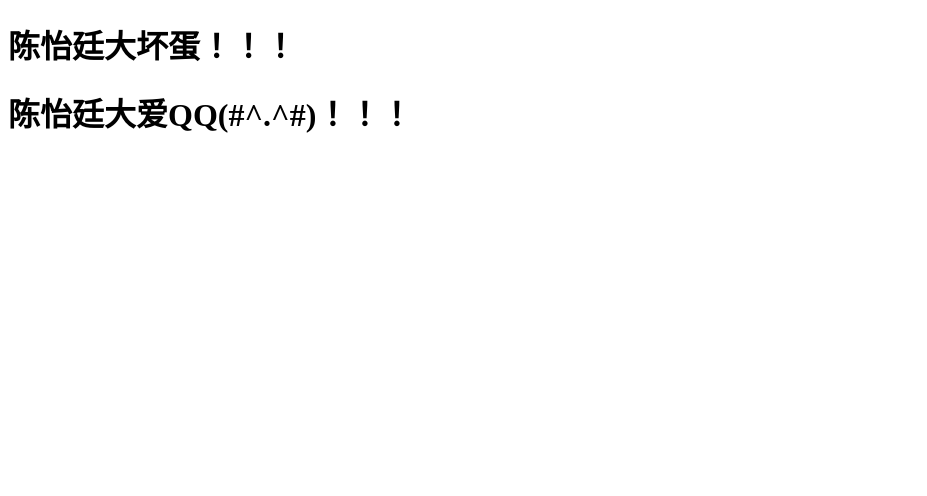
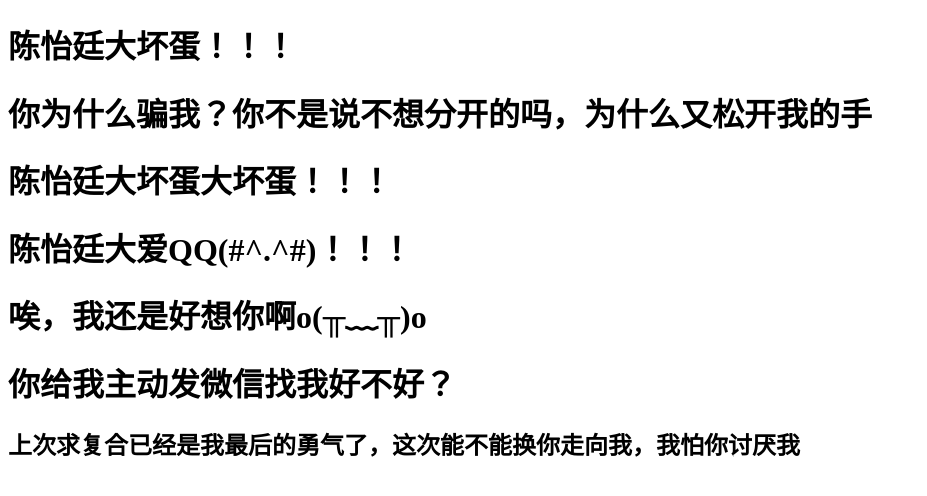
Before and after one commit to Halcyon509/hal-one, a plain HTML site: page new.html in a window 1280 px wide. Shown: the whole page, without its empty margins (0-927 px from the left). Drawn offline with Linux system fonts and the light colour scheme.

Commit message:
Add emotional content to new.html

```diff
--- a/new.html
+++ b/new.html
@@ -8,9 +8,13 @@
 <body>
 
     <h1>陈怡廷大坏蛋！！！</h1>
+    <h1>你为什么骗我？你不是说不想分开的吗，为什么又松开我的手</h1>
+    <h1>陈怡廷大坏蛋大坏蛋！！！</h1>
     <meta charset="utf-8" >
     <title>11111</title>
-<h1>陈怡廷大爱QQ(#^.^#)！！！</h1>
-
+    <h1>陈怡廷大爱QQ(#^.^#)！！！</h1>
+    <h1>唉，我还是好想你啊o(╥﹏╥)o</h1>
+    <h1>你给我主动发微信找我好不好？</h1>
+    <h2>上次求复合已经是我最后的勇气了，这次能不能换你走向我，我怕你讨厌我</h2>
 </body>
 </html>
```
